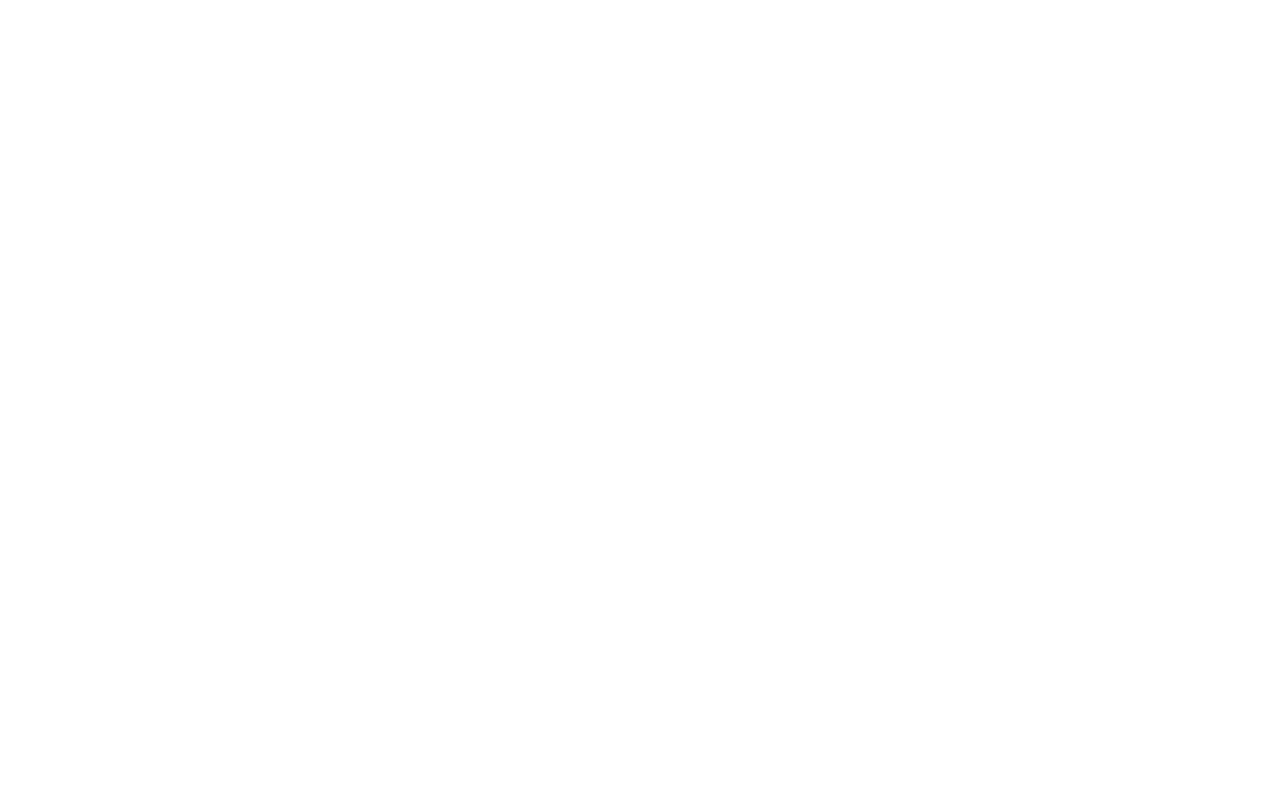
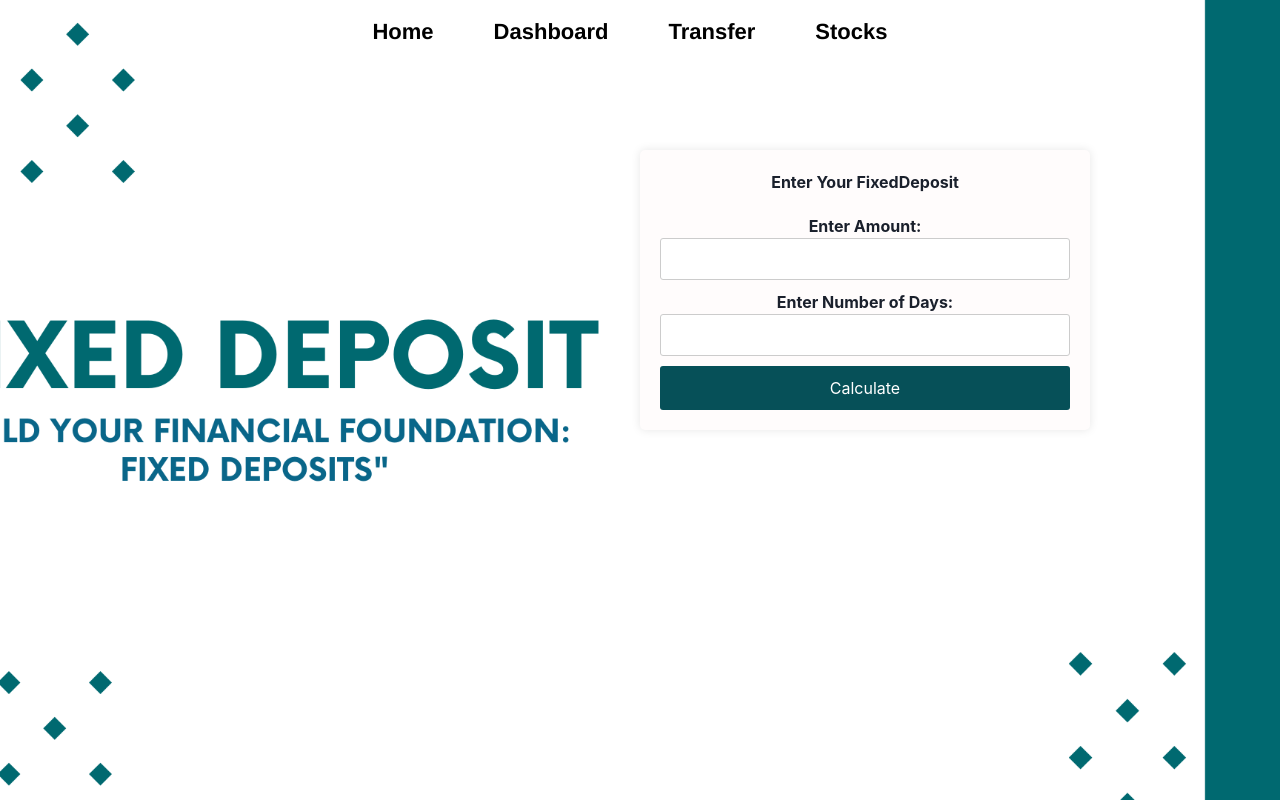
Before and after one commit to mehtakevan/NeoNest, a React (Create React App) app in the folder frontend/: page /fixedDeposit in a window 1280 px wide. Before the commit this address had no page. Built offline with nearby package versions, Linux system fonts and the light colour scheme; what @syncfusion/ej2-base would draw is missing.

Commit message:
Add_funds and Fixed_Deposit

```diff
--- a/frontend/src/App.js
+++ b/frontend/src/App.js
@@ -13,7 +13,7 @@
 import Addfund from './Pages/Addfund';
 import Loan from './Pages/getLoan';
 import NewSignup from './Pages/NewSignup';
-
+import FixedDeposit from './views/FixedDeposit/FixedDeposit';
 
 // import { ToastContainer } from 'react-toast-notifications'
 function App() {
@@ -35,6 +35,7 @@
           <Route path='/loan' Component={Loan} />
           <Route path='/addfund' Component={Addfund} />
           <Route path='/newsignup' Component={NewSignup} />
+          <Route path='/fixedDeposit' Component={FixedDeposit} />
         </Routes>
       </BrowserRouter>
       </ChakraProvider>
--- /dev/null
+++ b/frontend/src/Pages/AddFund.css
@@ -0,0 +1,27 @@
+.addfund-container {
+    background-image: url('af1.png'); /* Replace with your image path */
+    background-size: cover;
+    background-repeat: no-repeat;
+    min-height: 100vh; /* Ensure the background covers the entire viewport */
+    display: flex;
+    justify-content: center;
+    align-items: center;
+  }
+
+  .form-container {
+    background-color: rgba(255, 255, 255, 0.7); /* Semi-transparent white background for form */
+    padding: 20px;
+    border-radius: 30px;
+    box-sizing: border-box;
+    width: 80%; /* Adjust the width of the form container as needed */
+    margin-left: 480px;
+    background: none;
+  }
+  .transfer-container h1 {
+     font-size: '20px';
+    font-Family: 'Roboto';
+    font-weight: '700';
+    font-style: 'normal';  /* Adjust the font size as needed */
+    font-family: 'Arial', sans-serif; /* Change the font family as needed */
+    /* Add any additional styles you want */
+  }
--- a/frontend/src/Pages/Addfund.js
+++ b/frontend/src/Pages/Addfund.js
@@ -6,6 +6,8 @@
 import axios from "axios";
 import { useToast } from "@chakra-ui/react";
 import { useHistory, useNavigate } from "react-router-dom";
+import Navbar from "../components/Navbar/Navbar";
+import './AddFund.css';
 
 const Addfund = () => {
   const [amount, setAmount] = useState(0);
@@ -121,47 +123,61 @@
   };
 
   return (
-    <div className="grid grid-cols-1 md:grid-cols-2 justify-center items-start bg-white pr-20 pt-20">
-      <div className="  h-screen flex-col md:flex-row justify-center items-start md:pl-10 lg:pl-20 xl:pl-40 bg-white pr-20 pt-20">
-        <div className=" rounded-lg shadow-2xl dark:border dark:bg-gray-900 dark:border-gray-700 bg-gradient-to-r from-teal-500 to-teal-200">
-          <div className="flex flex-col justify-center p-4 md:p-10 lg:p-14 xl:p-20 w-full">
-            <span className="mb-3 text-2xl md:text-4xl font-bold text-black">
+    <>
+    <Navbar />
+    <div className="addfund-container"> {/* Apply transfer-container class */}
+
+      <div className="form-container">
+      <div className="flex justify-center items-center">
+          <div className="w-1/2 bg-gray-100 p-8">
+            <h1 className="text-2xl mb-4">Add Your Funds</h1>
+          <span className="font-light text-black mb-4 md:mb-8">
             Add To Account
           </span>
-            <span className="font-light text-white mb-4 md:mb-8">
-              Add Funds to your account
-            </span>
 
-            <div className="py-2 md:py-4">
-              <FormControl id="email" isRequired>
-                <span className="mb-2 text-sm md:text-md text-white">
+          <div className="mb-4">
+              <label htmlFor="accountNumber" className="block text-gray-700 font-bold mb-2">
                 Amount
-                </span>
+              </label>
               <input
-                  className="w-full p-2 border border-gray-300 rounded-md placeholder:font-light placeholder:text-gray-500"
+                id="email"
+                type="Number"
+                placeholder="Enter amount to add"
+                className="border border-gray-300 rounded-md p-2 w-full"
                 value={amount}
-                  type="Number"
-                  placeholder="Enter the Amount to Add"
                 onChange={(e) => setAmount(e.target.value)}
               />
-              </FormControl>
+            </div>
             </div>
 
+
+
+        </div>
+        {/* <button
+                className="bg-blue-500 text-white py-2 px-4 rounded-md mt-4 hover:bg-blue-600"
+                onClick={submitHandler}
+              >
+                Let's Credit
+              </button> */}
               <button
-              color="black"
-              colorScheme="blue"
-              width="100%"
-              style={{ marginTop: 15 }}
+  className="text-white py-2 px-4 rounded-md mt-4"
+  style={{
+    backgroundColor: 'rgb(6, 80, 88)',
+    transition: 'background-color 0.3s', // Optional: add transition for smooth hover effect
+  }}
+  onMouseEnter={(e) => e.target.style.backgroundColor = 'rgb(6, 80, 88)'} // Set background color on hover
+  onMouseLeave={(e) => e.target.style.backgroundColor = 'rgb(6, 80, 88)'} // Reset background color on hover out
   onClick={submitHandler}
-              className="w-full border bg-gray-300 border-gray-300 text-sm md:text-md p-2 rounded-lg mb-4 md:mb-6 hover:bg-black hover:text-white"
 >
   Let's Credit
 </button>
       </div>
+
     </div>
-      </div>
-    </div>
+ </>
 );
 };
 
+
+
 export default Addfund;
--- a/frontend/src/components/SideBar/Sidebar.js
+++ b/frontend/src/components/SideBar/Sidebar.js
@@ -54,8 +54,8 @@
     // ],
   },
   {
-    path: "/order",
-    name: "Order",
+    path: "/fixedDeposit",
+    name: "Your Fixed Deposit",
     icon: <BsCartCheck />,
   },
   {
--- /dev/null
+++ b/frontend/src/views/FixedDeposit/FixedDeposit.css
@@ -0,0 +1,57 @@
+.fdpage {
+  background-image: url('fd1.png');
+  background-size: cover;
+  background-position: center;
+  height: 100vh;
+}
+
+
+.fixed-deposit-container {
+  display: flex;
+  justify-content: flex-end;
+  padding-right: 190px;
+  padding-top: 150px;
+}
+
+.fixed-deposit-form {
+  width: 450px;
+  background-color: #fffcfc;
+  padding: 20px;
+  border-radius: 5px;
+  box-shadow: 0 0 10px rgba(0, 0, 0, 0.1);
+}
+
+.fixed-deposit-form h1 {
+  margin-bottom: 20px;
+  font-weight: bold;
+}
+
+.fixed-deposit-form div {
+  margin-bottom: 10px;
+}
+
+.fixed-deposit-form label {
+  display: block;
+  font-weight: bold;
+}
+
+.fixed-deposit-form input {
+  width: 100%;
+  padding: 8px;
+  border: 1px solid #ccc;
+  border-radius: 3px;
+}
+
+.fixed-deposit-form button {
+  width: 100%;
+  padding: 10px;
+  background-color: rgb(6, 80, 88);
+  color: #fff;
+  border: none;
+  border-radius: 3px;
+  cursor: pointer;
+}
+
+.fixed-deposit-form button:hover {
+  background-color:  rgb(6, 80, 88); ;
+}
--- /dev/null
+++ b/frontend/src/views/FixedDeposit/FixedDeposit.js
@@ -0,0 +1,44 @@
+import React, { useState } from 'react';
+import './FixedDeposit.css';
+import Navbar from '../../components/Navbar/Navbar';
+
+const FixedDeposit = () => {
+  const [amount, setAmount] = useState('');
+  const [days, setDays] = useState('');
+  const [maturityAmount, setMaturityAmount] = useState(null);
+
+  const calculateMaturityAmount = () => {
+    const interestRate = 0.07;
+    const interest = amount * interestRate * (days / 365);
+    const maturity = parseFloat(amount) + interest;
+    setMaturityAmount(maturity.toFixed(2));
+  };
+
+  return (
+    <div className='fdpage'>
+    <Navbar />
+    <div className="fixed-deposit-container">
+      <div className="fixed-deposit-form">
+        <h1>Enter Your FixedDeposit</h1>
+        <div>
+          <label>Enter Amount:</label>
+          <input type="number" value={amount} onChange={(e) => setAmount(e.target.value)} />
+        </div>
+        <div>
+          <label>Enter Number of Days:</label>
+          <input type="number" value={days} onChange={(e) => setDays(e.target.value)} />
+        </div>
+        <button onClick={calculateMaturityAmount}>Calculate</button>
+        {maturityAmount && (
+          <div>
+            <h2>Maturity Amount:</h2>
+            <p>{maturityAmount}</p>
+          </div>
+        )}
+        </div>
+      </div>
+    </div>
+  );
+}
+
+export default FixedDeposit;
```
Also changed, not shown: frontend/src/Pages/af1.png (added), frontend/src/views/FixedDeposit/fd1.png (added). Lines whose indentation alone changed are shown as unchanged.
